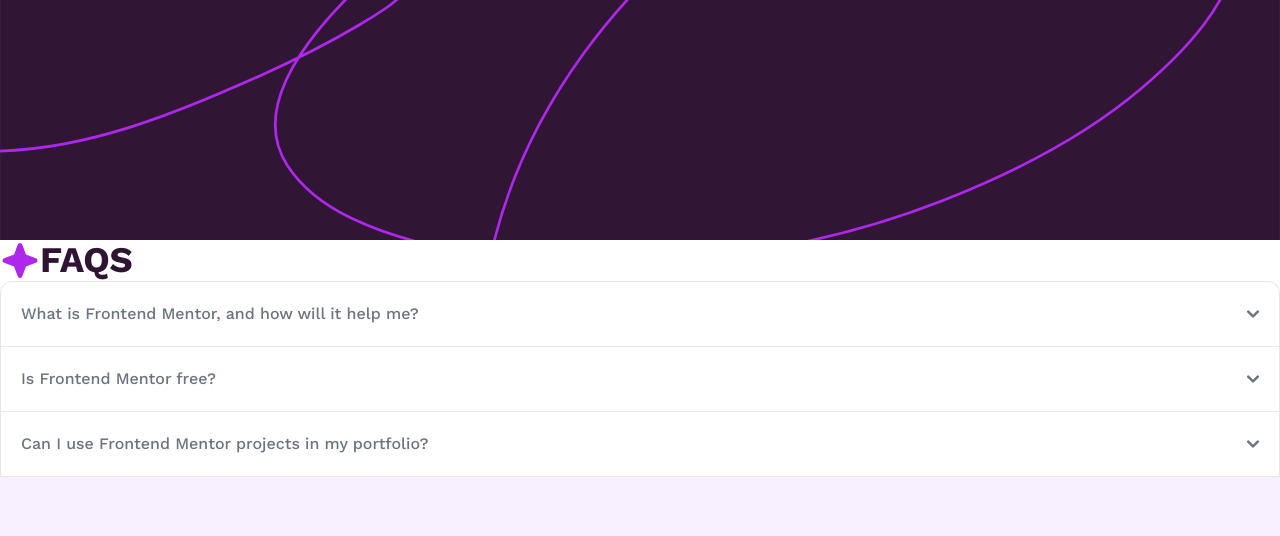
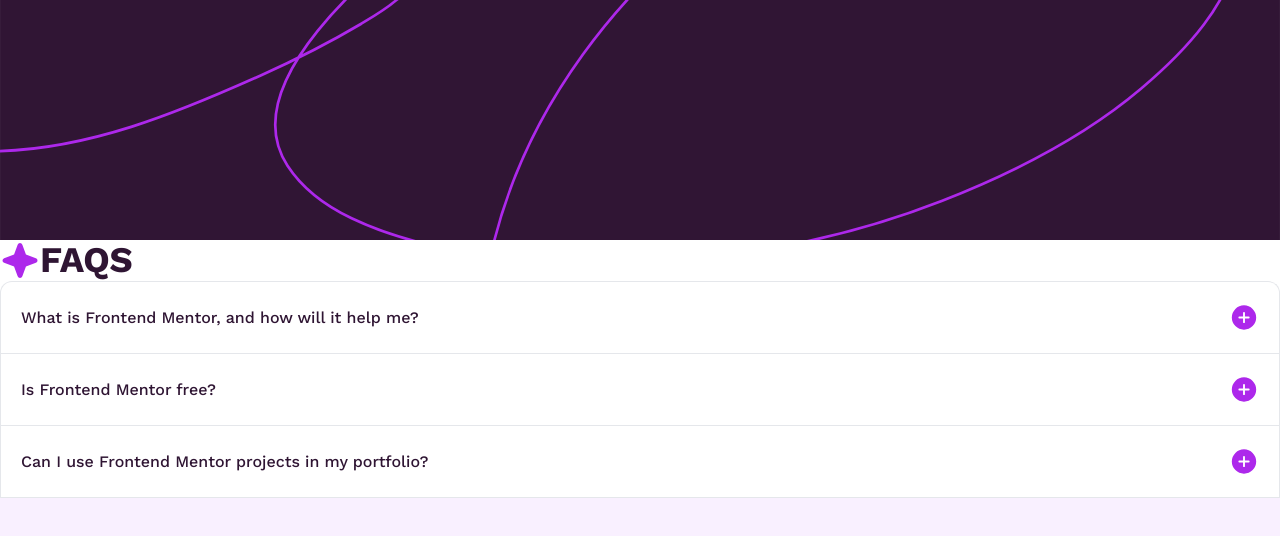
Before and after one commit to lavollmer/faq-accordian, a React (Vite) app: page / in a window 1280 px wide. Shown: the top 536 px of the page. Built offline with nearby package versions, Linux system fonts and the light colour scheme.

Commit message:
changing arrows to plus signs and cleaning up code

```diff
--- a/index.html
+++ b/index.html
@@ -7,7 +7,7 @@
 <link rel="preconnect" href="https://fonts.gstatic.com" crossorigin>
 <link href="https://fonts.googleapis.com/css2?family=Work+Sans:ital,wght@0,100..900;1,100..900&display=swap" rel="stylesheet">
     <meta name="viewport" content="width=device-width, initial-scale=1.0" />
-    <title>Vite + React</title>
+    <title>FAQ Accordian</title>
   </head>
   <body>
     <div id="root"></div>
--- a/src/components/Accordian.jsx
+++ b/src/components/Accordian.jsx
@@ -1,17 +1,20 @@
 import React from "react";
 import iconStar from "../assets/icon-star.svg";
+import iconPlus from "../assets/icon-plus.svg";
+import iconMinus from "../assets/icon-minus.svg";
 
 const Accordian = () => {
   return (
-    <div className="bg-white font-worksans">
+    <div className="flex flex-col bg-white font-worksans">
       <div className="flex flex-row justify-start">
-        <img
-          src={iconStar}
-          alt="icon-star"
-        />
+        <img src={iconStar} alt="icon-star" />
         <h1 className="font-bold text-dark-purple text-4xl">FAQS</h1>
       </div>
-      <div id="accordion-collapse" data-accordion="collapse" className="font-worksans">
+      <div
+        id="accordion-collapse"
+        data-accordion="collapse"
+        className="font-worksans"
+      >
         <h2 id="accordion-collapse-heading-1">
           <button
             type="button"
@@ -20,23 +23,26 @@ const Accordian = () => {
             aria-expanded="true"
             aria-controls="accordion-collapse-body-1"
           >
-            <span>What is Frontend Mentor, and how will it help me?</span>
-            <svg
+            <span className="text-dark-purple">
+              What is Frontend Mentor, and how will it help me?
+            </span>
+            {/* <svg
               data-accordion-icon
               className="w-3 h-3 rotate-180 shrink-0"
               aria-hidden="true"
               xmlns="http://www.w3.org/2000/svg"
               fill="none"
               viewBox="0 0 10 6"
-            >
-              <path
+            > */}
+              <img src={iconPlus} alt="plus icon" />
+              {/* <path
                 stroke="currentColor"
                 strokeLinecap="round"
                 strokeLinejoin="round"
                 strokeWidth="2"
                 d="M9 5 5 1 1 5"
               />
-            </svg>
+            </svg> */}
           </button>
         </h2>
         <div
@@ -46,18 +52,10 @@ const Accordian = () => {
         >
           <div className="p-5 border border-b-0 border-gray-200 dark:border-gray-700 dark:bg-gray-900">
             <p className="mb-2 text-gray-500 dark:text-gray-400">
-            Frontend Mentor offers realistic coding challenges to help developers improve their frontend coding skills with projects in HTML, CSS, and JavaScript. It's suitable for all levels and ideal for portfolio building.
-            </p>
-            <p className="text-gray-500 dark:text-gray-400">
-              Check out this guide to learn how to{" "}
-              <a
-                href="/docs/getting-started/introduction/"
-                className="text-blue-600 dark:text-blue-500 hover:underline"
-              >
-                get started
-              </a>{" "}
-              and start developing websites even faster with components on top
-              of Tailwind CSS.
+              Frontend Mentor offers realistic coding challenges to help
+              developers improve their frontend coding skills with projects in
+              HTML, CSS, and JavaScript. It's suitable for all levels and ideal
+              for portfolio building.
             </p>
           </div>
         </div>
@@ -69,23 +67,9 @@ const Accordian = () => {
             aria-expanded="false"
             aria-controls="accordion-collapse-body-2"
           >
-            <span>Is Frontend Mentor free?</span>
-            <svg
-              data-accordion-icon
-              className="w-3 h-3 rotate-180 shrink-0"
-              aria-hidden="true"
-              xmlns="http://www.w3.org/2000/svg"
-              fill="none"
-              viewBox="0 0 10 6"
-            >
-              <path
-                stroke="currentColor"
-                strokeLinecap="round"
-                strokeLinejoin="round"
-                strokeWidth="2"
-                d="M9 5 5 1 1 5"
-              />
-            </svg>
+            <span className="text-dark-purple">Is Frontend Mentor free?</span>
+            <img src={iconPlus} alt="plus icon" />
+
           </button>
         </h2>
         <div
@@ -95,19 +79,11 @@ const Accordian = () => {
         >
           <div className="p-5 border border-b-0 border-gray-200 dark:border-gray-700">
             <p className="mb-2 text-gray-500 dark:text-gray-400">
-            Yes, Frontend Mentor offers both free and premium coding challenges, with the free option providing access to a range of projects suitable for all skill levels.
+              Yes, Frontend Mentor offers both free and premium coding
+              challenges, with the free option providing access to a range of
+              projects suitable for all skill levels.
             </p>
-            <p className="text-gray-500 dark:text-gray-400">
-              Check out the{" "}
-              <a
-                href="https://flowbite.com/figma/"
-                className="text-blue-600 dark:text-blue-500 hover:underline"
-              >
-                Figma design system
-              </a>{" "}
-              based on the utility classNamees from Tailwind CSS and components
-              from Flowbite.
-            </p>
+
           </div>
         </div>
         <h2 id="accordion-collapse-heading-3">
@@ -118,25 +94,10 @@ const Accordian = () => {
             aria-expanded="false"
             aria-controls="accordion-collapse-body-3"
           >
-            <span>
-            Can I use Frontend Mentor projects in my portfolio?
+            <span className="text-dark-purple">
+              Can I use Frontend Mentor projects in my portfolio?
             </span>
-            <svg
-              data-accordion-icon
-              className="w-3 h-3 rotate-180 shrink-0"
-              aria-hidden="true"
-              xmlns="http://www.w3.org/2000/svg"
-              fill="none"
-              viewBox="0 0 10 6"
-            >
-              <path
-                stroke="currentColor"
-                strokeLinecap="round"
-                strokeLinejoin="round"
-                strokeWidth="2"
-                d="M9 5 5 1 1 5"
-              />
-            </svg>
+            <img src={iconPlus} alt="plus icon" />
           </button>
         </h2>
         <div
@@ -146,35 +107,10 @@ const Accordian = () => {
         >
           <div className="p-5 border border-t-0 border-gray-200 dark:border-gray-700">
             <p className="mb-2 text-gray-500 dark:text-gray-400">
-            Yes, you can use projects completed on Frontend Mentor in your portfolio. It's an excellent way to showcase your skills to potential employers!
+              Yes, you can use projects completed on Frontend Mentor in your
+              portfolio. It's an excellent way to showcase your skills to
+              potential employers!
             </p>
-            <p className="mb-2 text-gray-500 dark:text-gray-400">
-              However, we actually recommend using both Flowbite, Flowbite Pro,
-              and even Tailwind UI as there is no technical reason stopping you
-              from using the best of two worlds.
-            </p>
-            <p className="mb-2 text-gray-500 dark:text-gray-400">
-              Learn more about these technologies:
-            </p>
-            <ul className="ps-5 text-gray-500 list-disc dark:text-gray-400">
-              <li>
-                <a
-                  href="https://flowbite.com/pro/"
-                  className="text-blue-600 dark:text-blue-500 hover:underline"
-                >
-                  Flowbite Pro
-                </a>
-              </li>
-              <li>
-                <a
-                  href="https://tailwindui.com/"
-                  rel="nofollow"
-                  className="text-blue-600 dark:text-blue-500 hover:underline"
-                >
-                  Tailwind UI
-                </a>
-              </li>
-            </ul>
           </div>
         </div>
       </div>
```
